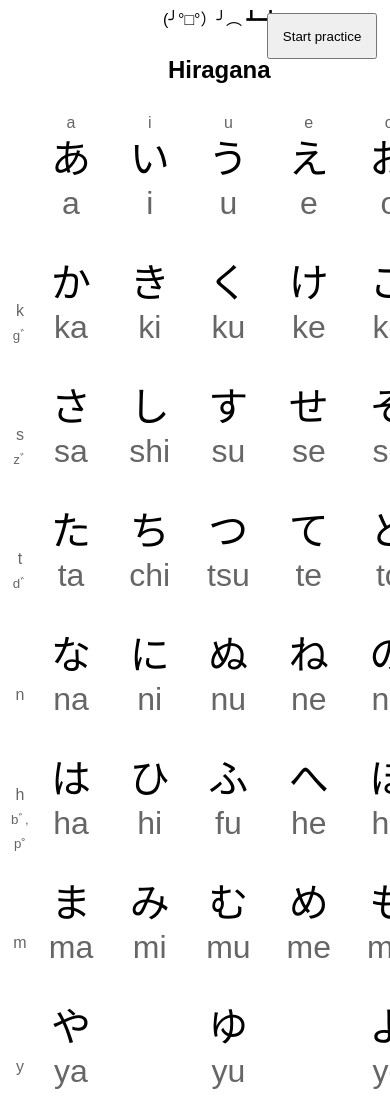
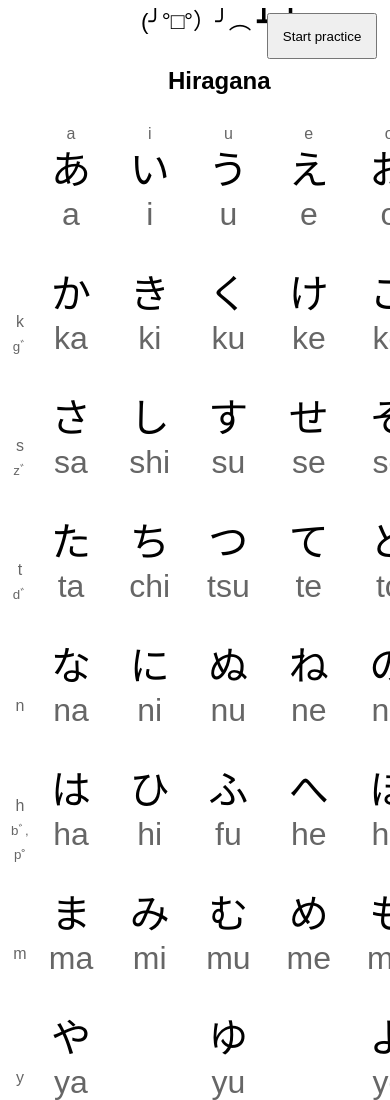
Before and after one commit to marek-saji/flipping-cards, a website: page index.html in a window 390 px wide. Shown: the top 1100 px of the page. Drawn offline with Linux system fonts and the light colour scheme.

Commit message:
Responsive size header
Use SVG for header text to fit it to document size.

```diff
--- a/index.html
+++ b/index.html
@@ -11,7 +11,10 @@
     <body>
 
         <header data-fcard-place-for-start-practice-button>
-            (╯°□°）╯︵ ┻━┻
+            <svg xmlns="http://www.w3.org/2000/svg" width="100%" height="100%" viewBox="0 0 300 20" aria-label="Flipping Cards">
+                <text textLength="111" x="50%" y="50%" dy="0.3em" text-anchor="middle" aria-hidden>(╯°□°）╯︵ ┻━┻</text>
+            </svg>
+
         </header>
 
 
```
